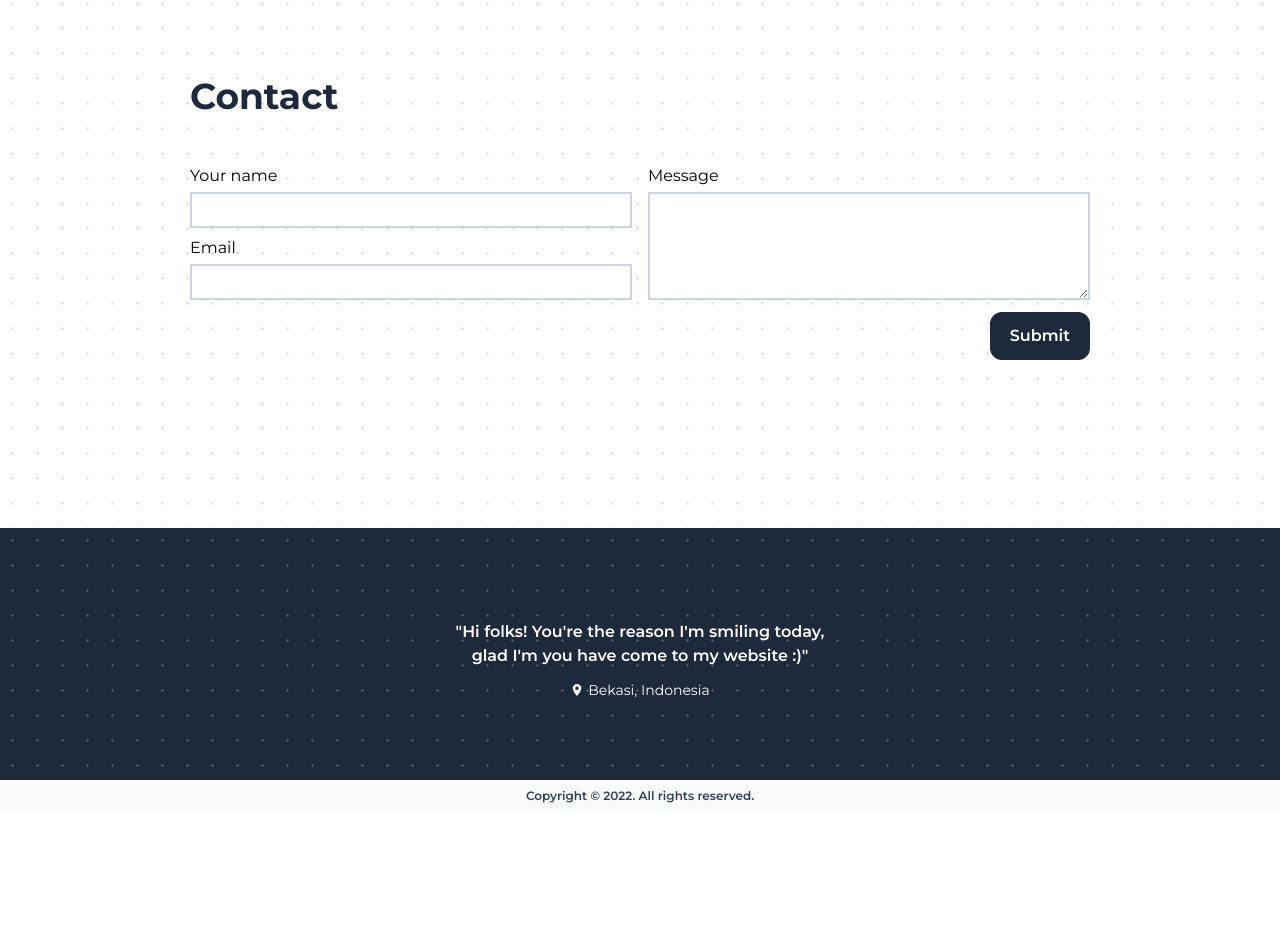
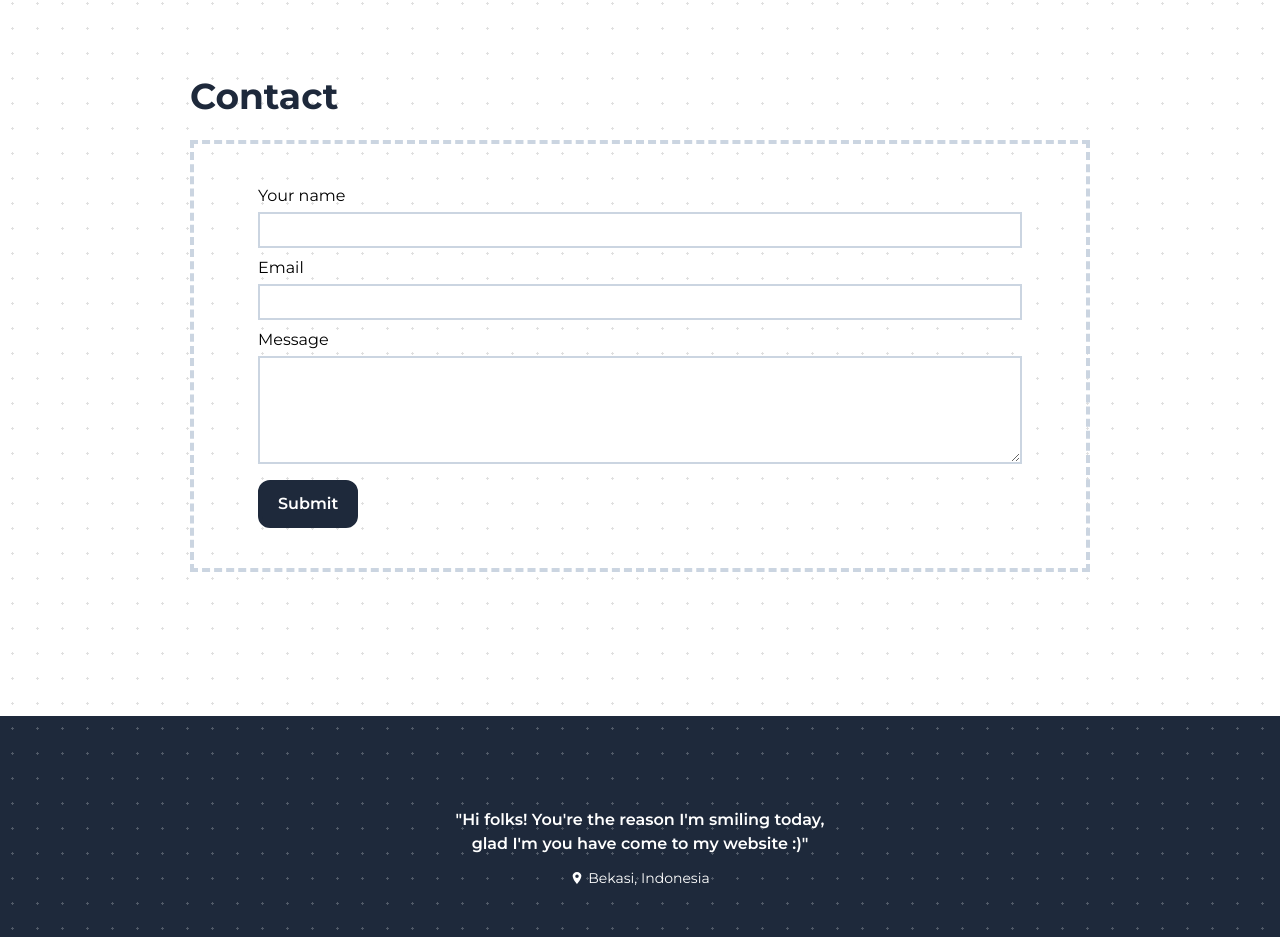
Before and after one commit to mhmmdhandika/handikas-portfolio, a React (Create React App) app: page / in a window 1280 px wide. Shown: the part 2259-3196 px from the top of the page. Before the commit the page ends 3071 px from the top, so only its background shows below. Built offline with nearby package versions, Linux system fonts and the light colour scheme.

Commit message:
fixed a style in contact section

```diff
--- a/src/Contact.js
+++ b/src/Contact.js
@@ -10,27 +10,27 @@ export default function Contact() {
     <section id={thisSection.href} className='initial-section'>
       <div className='child-section'>
         <h2 className='title-section'>{thisSection.name}</h2>
-        <form className='py-6 grid gap-x-4 gap-y-2 md:grid-cols-2 lg:grid-row-3 lg:content-between'>
-          <div className='lg:row-start-1'>
+        <form className='py-6 sm:border-dashed sm:border-slate-300 sm:border-4 sm:p-10 lg:px-16'>
+          <div>
             <label htmlFor='name' className='block'>
               Your name
             </label>
             <input type='text' name='name' id='name' className='block' />
           </div>
-          <div className='lg: w-full lg:row-start-2 lg:place-self-end'>
+          <div className='mt-2'>
             <label htmlFor='email' className='block'>
               Email
             </label>
             <input type='email' name='email' id='email' className='block peer invalid:border-pink-400 invalid:mb-1' />
             <p className='hidden peer-invalid:block text-pink-600 text-sm mb-2'>Please provide a valid email address.</p>
           </div>
-          <div className='md:col-span-2 lg:col-start-2 lg:row-span-2 lg:col-span-1'>
+          <div className='mt-2'>
             <label htmlFor='message' className='block'>
               Message
             </label>
             <textarea name='message' id='message' cols='30' rows='4' className='block'></textarea>
           </div>
-          <button type='submit' className='mt-4 py-2 px-4 btn text-white font-semibold place-self-end hover:text-slate-800 md:col-start-2 md:block md:mt-1'>
+          <button type='submit' className='mt-4 py-2 px-4 btn text-white font-semibold hover:text-slate-800'>
             Submit
           </button>
         </form>
```
